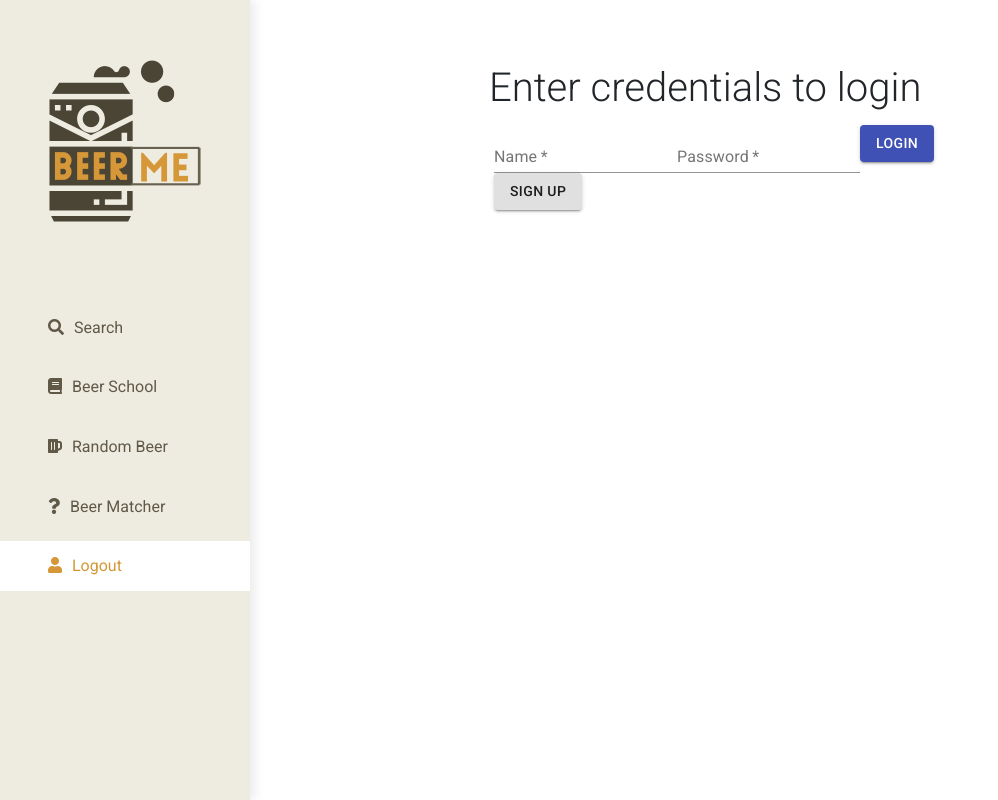
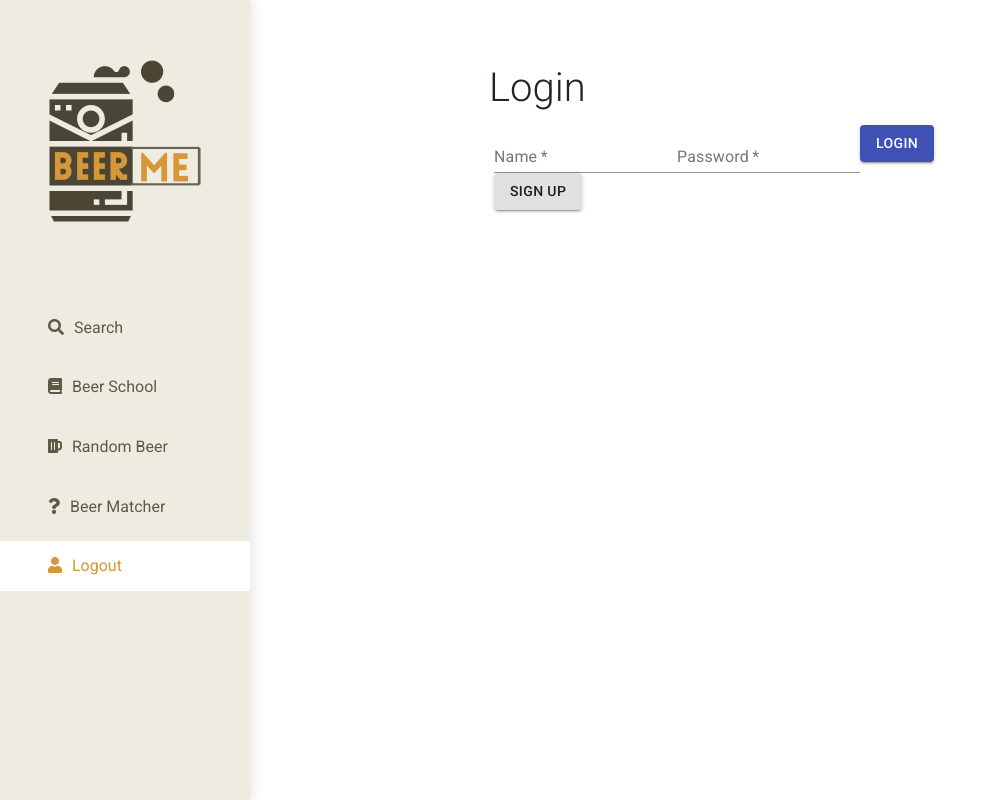
Before and after one commit to destinyfsetzer/beer-me-app, a React (Create React App) app: page / in a window 1280 px wide. Shown: the whole page, without its empty margins (0-998 px from the left). Built offline with nearby package versions, Linux system fonts and the light colour scheme; no server answers.

Commit message:
stopping point for login before transfering api server to this repo

```diff
--- a/src/components/Login.js
+++ b/src/components/Login.js
@@ -60,7 +60,7 @@ class App extends Component {
     return (
       <div className="App">
         <Container maxWidth="sm">
-          <h1>Enter credentials to login</h1>
+          <h1>Login</h1>
           <form className="login-form" onSubmit={this.login}>
             <TextField
               required
```
